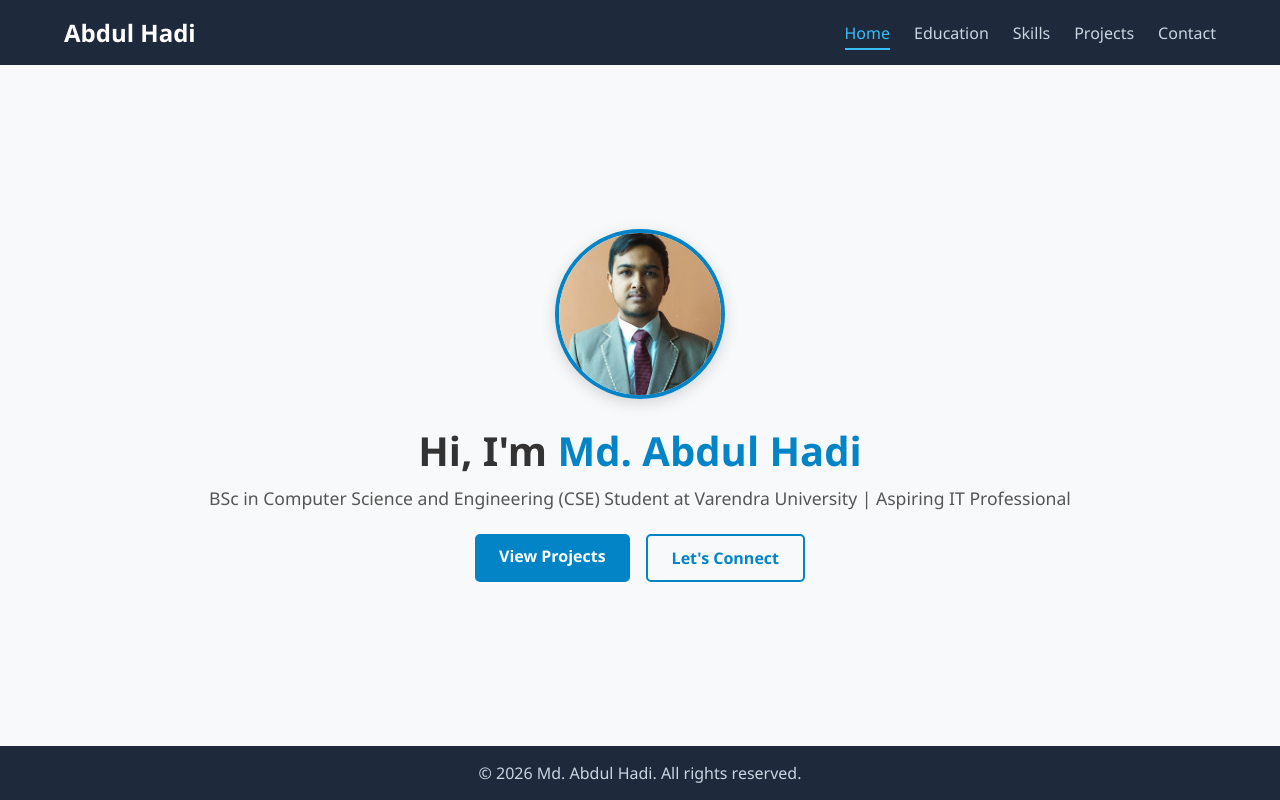
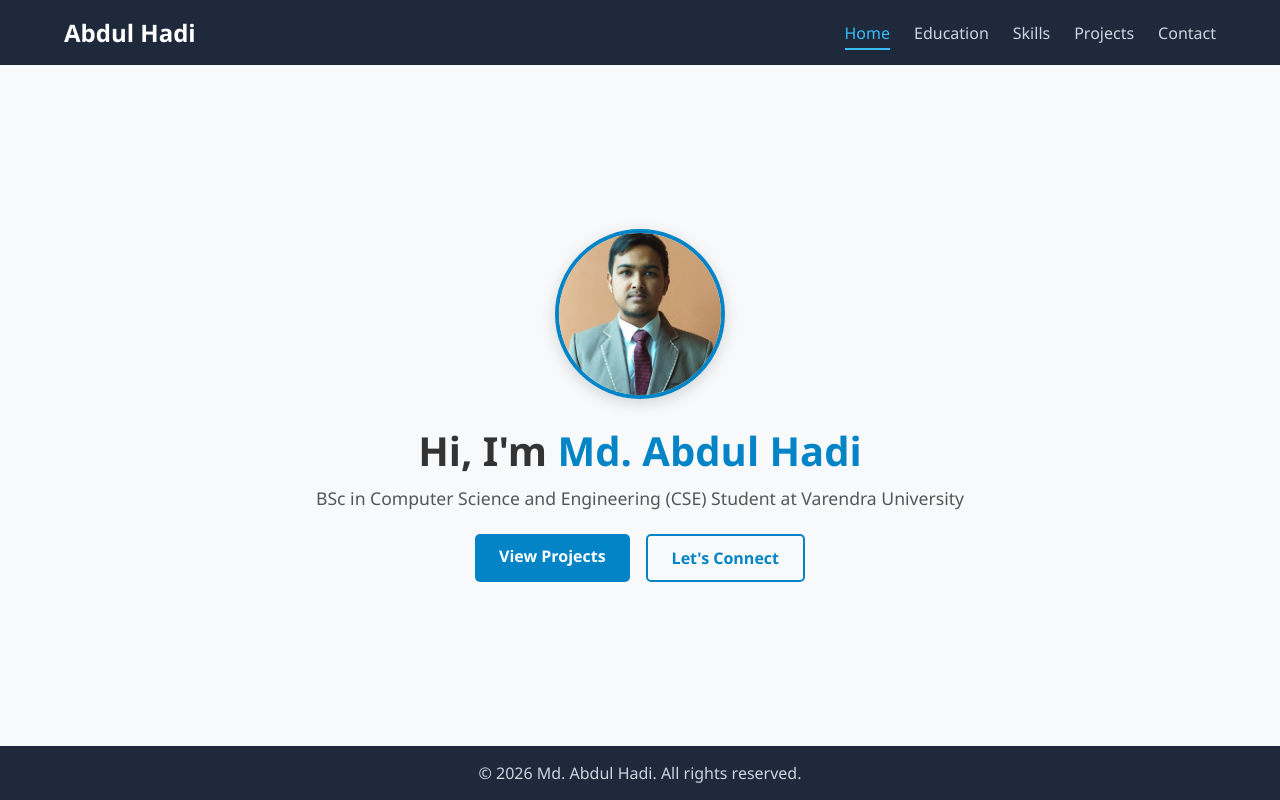
Before and after one commit to hadi21305-coder/Abdul-Hadi, a plain HTML site: page index.html in a window 1280 px wide. Drawn offline with Linux system fonts and the light colour scheme.

Commit message:
Add files via upload

```diff
--- a/index.html
+++ b/index.html
@@ -32,7 +32,7 @@
                 <img src="profile.jpg" alt="Md. Abdul Hadi" class="profile-pic">
 
                 <h1>Hi, I'm <span class="highlight">Md. Abdul Hadi</span></h1>
-                <p>BSc in Computer Science and Engineering (CSE) Student at Varendra University | Aspiring IT Professional</p>
+                <p>BSc in Computer Science and Engineering (CSE) Student at Varendra University </p>
 
                 <div class="hero-btns">
                     <a href="#projects" class="btn-primary" onclick="showSection('projects', event)">View Projects</a>
```
